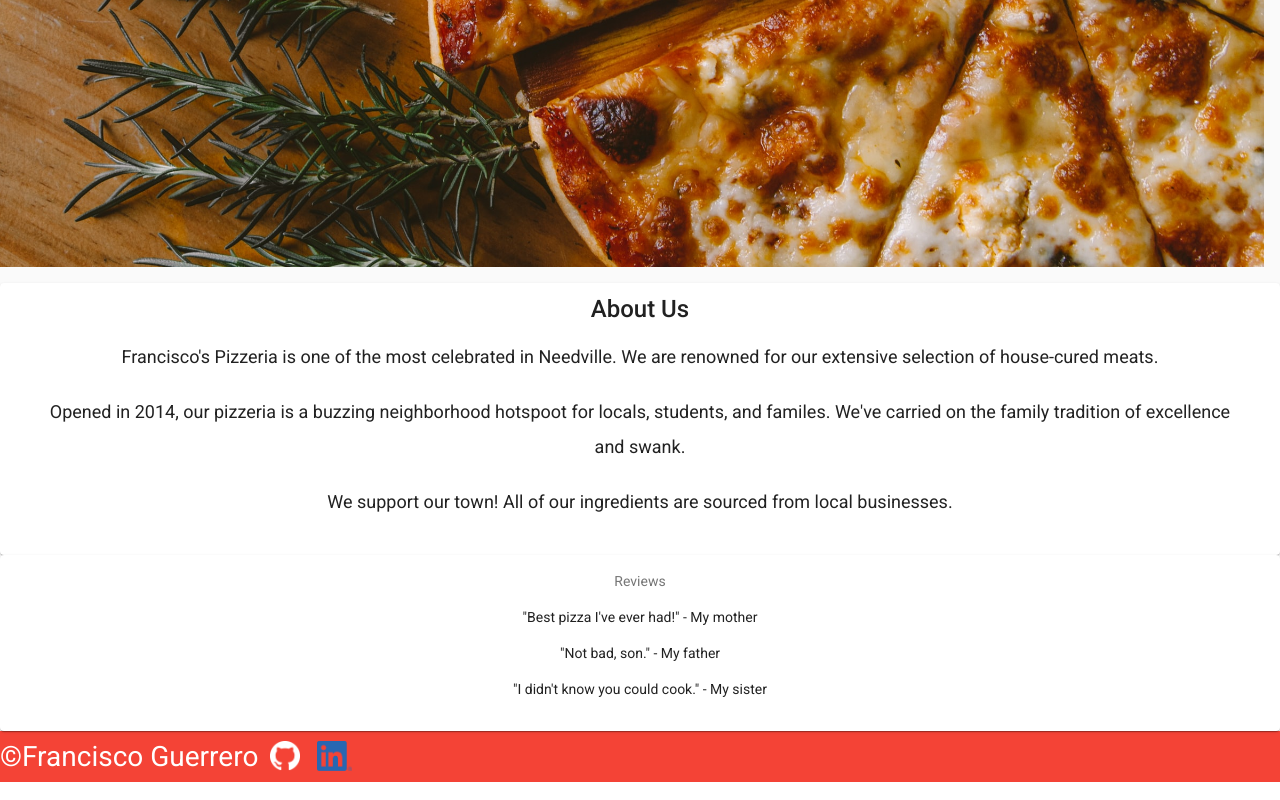
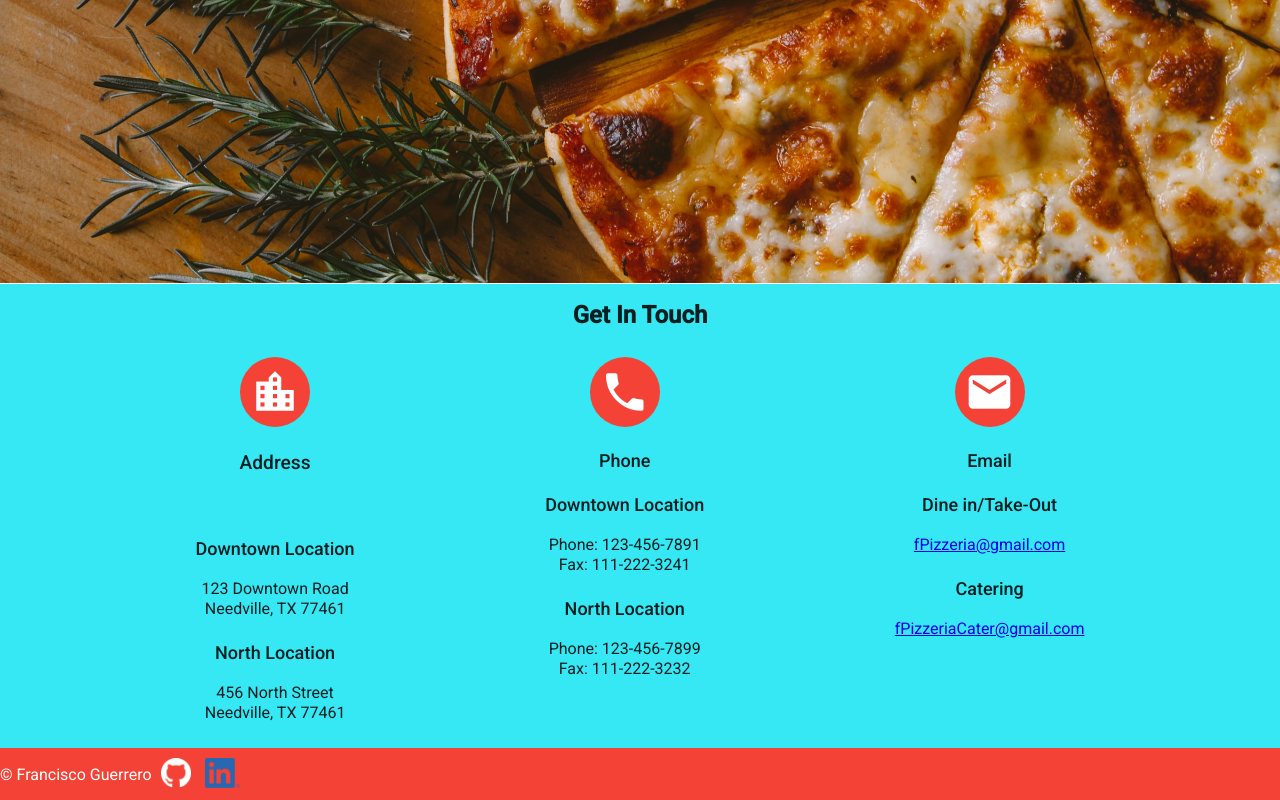
Before and after one commit to franciscog123/angular-restaurant-page, an Angular app: page /contact in a window 1280 px wide. Before the commit this address led to /. Shown: the part 626-1426 px from the top of the page. Built offline with nearby package versions, Linux system fonts and the light colour scheme.

Commit message:
add contact info section, add routing

```diff
--- a/src/app/about/about.component.html
+++ b/src/app/about/about.component.html
@@ -10,7 +10,7 @@
             </mat-card-content>
 
             <mat-card-content class="main-paragraphs">
-                Opened in 2014, our pizzeria is a buzzing neighborhood hotspoot for locals, students, and familes.
+                Opened in 2014, our pizzeria is a buzzing neighborhood hotspot for locals, students, and familes.
                 We've carried on the family tradition of excellence and swank.
             </mat-card-content>
 
@@ -28,7 +28,7 @@
 
             <mat-card-content>"Best pizza I've ever had!" - My mother</mat-card-content>
             <mat-card-content>"Not bad, son." - My father</mat-card-content>
-            <mat-card-content>"I didn't know you could cook." - My sister</mat-card-content>
+            <mat-card-content>"I've been waiting on my order since 2014!" - My friend</mat-card-content>
         </div>
     </mat-card>
 
--- a/src/app/app-routing.module.ts
+++ b/src/app/app-routing.module.ts
@@ -1,8 +1,17 @@
 import { NgModule } from '@angular/core';
 import { Routes, RouterModule } from '@angular/router';
 
+import { AboutComponent } from './about/about.component';
+import { ContactComponent } from './contact/contact.component';
+import { MenuComponent } from './menu/menu.component';
 
-const routes: Routes = [];
+const routes: Routes = [
+  { path: '', redirectTo: '/about', pathMatch: 'full' },
+  { path: 'about', component: AboutComponent },
+  { path: 'contact', component: ContactComponent },
+  { path: 'menu', component: MenuComponent },
+  { path: '**', component:  AboutComponent} // wildcard path, redirect invalid paths to about page
+];
 
 @NgModule({
   imports: [RouterModule.forRoot(routes)],
--- a/src/app/app.component.css
+++ b/src/app/app.component.css
@@ -2,6 +2,8 @@
     object-fit: cover;
     width: 100%;
     height: 80%;
+    padding-bottom: 0px;
+    margin-bottom: 0px;
   }
   .footer
   {
@@ -11,8 +13,9 @@
     color: white;
     display: flex;
     text-align: left;
-    line-height: 30px;
+    line-height: 25px;
     align-items: center;
+    font-size: medium;
   }
 
   .icon
--- a/src/app/app.component.html
+++ b/src/app/app.component.html
@@ -1,9 +1,13 @@
 <div>
     <app-navbar>
+
         <img mat-card-image class="hero-img" src="assets/ivan-torres-large-pizza-unsplash.jpg" alt="Pizza Hero Image">
-        <app-about></app-about>
+        <!-- <app-about></app-about> -->
+        <!-- <app-contact></app-contact> -->
+        <router-outlet></router-outlet>
+
         <footer class="footer">
-            <span>&copy;Francisco Guerrero&nbsp;</span>
+            <span>&copy; Francisco Guerrero&nbsp;</span>
             <a href="https://github.com/franciscog123/angular-restaurant-page">
                 <img class="icon" border="0" alt="Github Repo" src="assets/GitHub-Mark-Light-32px.png" width="30" height="30">
                 </a>
@@ -12,5 +16,6 @@
                     <img class="icon" border="0" alt="LinkedIn" src="assets/LI-In-Bug.png" width="35" height="30">
                     </a>
         </footer>
+
     </app-navbar>
 </div>
--- a/src/app/app.module.ts
+++ b/src/app/app.module.ts
@@ -15,13 +15,17 @@ import { MatIconModule } from '@angular/material/icon';
 import {MatCardModule} from '@angular/material/card';
 
 import { NavbarComponent } from './navbar/navbar.component';
-import { AboutComponent } from './about/about.component'
+import { AboutComponent } from './about/about.component';
+import { ContactComponent } from './contact/contact.component';
+import { MenuComponent } from './menu/menu.component'
 
 @NgModule({
   declarations: [
     AppComponent,
     NavbarComponent,
     AboutComponent,
+    ContactComponent,
+    MenuComponent,
   ],
   imports: [
     BrowserModule,
--- /dev/null
+++ b/src/app/contact/contact.component.css
@@ -0,0 +1,71 @@
+h1{
+    font-weight: bold;
+}
+h2{
+    font-size: larger;
+    font-weight: 450;
+}
+h3{
+    font-size: large;
+    font-weight: 450;
+}
+
+.contact-info
+{
+    background-color: #36e7f4;
+    display: flex;
+    flex-direction: column;
+    font-size: medium;
+    padding:15px;
+}
+
+.horizontal-container
+{
+    display: flex;
+    flex-direction: row;
+    flex-wrap: wrap;
+    width: 100%;
+    justify-content: space-evenly;
+    align-items: flex-start;
+}
+
+.mat-icon
+{
+    font-size: 50px;
+    vertical-align: middle;
+    height: 50px;
+    width: 50px;
+    color: white;
+}
+
+.details-container
+{
+    text-align: center;
+    display: flex;
+    flex-direction: column;
+    padding: 10px;
+}
+
+.spacer
+{
+    padding: 10px 0;
+}
+
+.icon-wrapper
+{
+    display: flex;
+    align-items: center;
+    justify-content: center;
+    text-align: center;
+}
+
+.circle
+{
+    background-color: #F44336;
+    border-radius: 50%;
+    height: 70px;
+    width: 70px;
+    display: flex;
+    justify-content: center;
+    align-items: center;
+}
--- /dev/null
+++ b/src/app/contact/contact.component.html
@@ -0,0 +1,60 @@
+<div class="contact-info">
+    <h1>Get In Touch</h1>
+
+    <div class="horizontal-container">
+
+        <div class="details-container">
+
+            <div class="icon-wrapper">
+                <div class="circle">
+                    <mat-icon inline="false" aria-label="address">location_city</mat-icon>
+                </div>
+            </div>
+            <div class="spacer"></div>
+            <h2>Address</h2>
+            <br><br>
+            <h3>Downtown Location</h3>
+            <div>123 Downtown Road</div>
+            <div>Needville, TX 77461</div>
+            <div class="spacer"></div>
+            <h3>North Location</h3>
+            <div>456 North Street</div>
+            <div>Needville, TX 77461</div>
+        </div>
+
+        <div class="details-container">
+
+            <div class="icon-wrapper">
+                <div class="circle">
+                    <mat-icon aria-label="phone">phone</mat-icon>
+                </div>
+            </div>
+            <div class="spacer"></div>
+            <h3>Phone</h3>
+            <h3>Downtown Location</h3>
+            <div><a href="tel:+1-123-456-7891"></a>Phone: 123-456-7891</div>
+            <div>Fax: 111-222-3241</div>
+            <div class="spacer"></div>
+            <h3>North Location</h3>
+            <div><a href="tel:+1-123-456-7899"></a>Phone: 123-456-7899</div>
+            <div>Fax: 111-222-3232</div>
+        </div>
+
+        <div class="details-container">
+            <div class="icon-wrapper">
+                <div class="circle">
+                    <mat-icon aria-label="email">email</mat-icon>
+                </div>
+            </div>
+            <div class="spacer"></div>
+            <h3>Email</h3>
+            <h3>Dine in/Take-Out</h3>
+            <div><a href="mailto:fPizzeria@gmail.com">fPizzeria@gmail.com</a></div>
+            <div class="spacer"></div>
+            <h3>Catering</h3>
+            <div><a href="mailto:fPizzeriaCater@gmail.com">fPizzeriaCater@gmail.com</a></div>
+        </div>
+
+    </div>
+
+</div>
--- /dev/null
+++ b/src/app/contact/contact.component.ts
@@ -0,0 +1,15 @@
+import { Component, OnInit } from '@angular/core';
+
+@Component({
+  selector: 'app-contact',
+  templateUrl: './contact.component.html',
+  styleUrls: ['./contact.component.css']
+})
+export class ContactComponent implements OnInit {
+
+  constructor() { }
+
+  ngOnInit(): void {
+  }
+
+}
--- /dev/null
+++ b/src/app/menu/menu.component.html
@@ -0,0 +1 @@
+<p>Add menu later</p>
--- /dev/null
+++ b/src/app/menu/menu.component.ts
@@ -0,0 +1,15 @@
+import { Component, OnInit } from '@angular/core';
+
+@Component({
+  selector: 'app-menu',
+  templateUrl: './menu.component.html',
+  styleUrls: ['./menu.component.css']
+})
+export class MenuComponent implements OnInit {
+
+  constructor() { }
+
+  ngOnInit(): void {
+  }
+
+}
```
Also changed, not shown: src/app/menu/menu.component.css (added), 6 other files (tests, documents, lock files or other folders).
